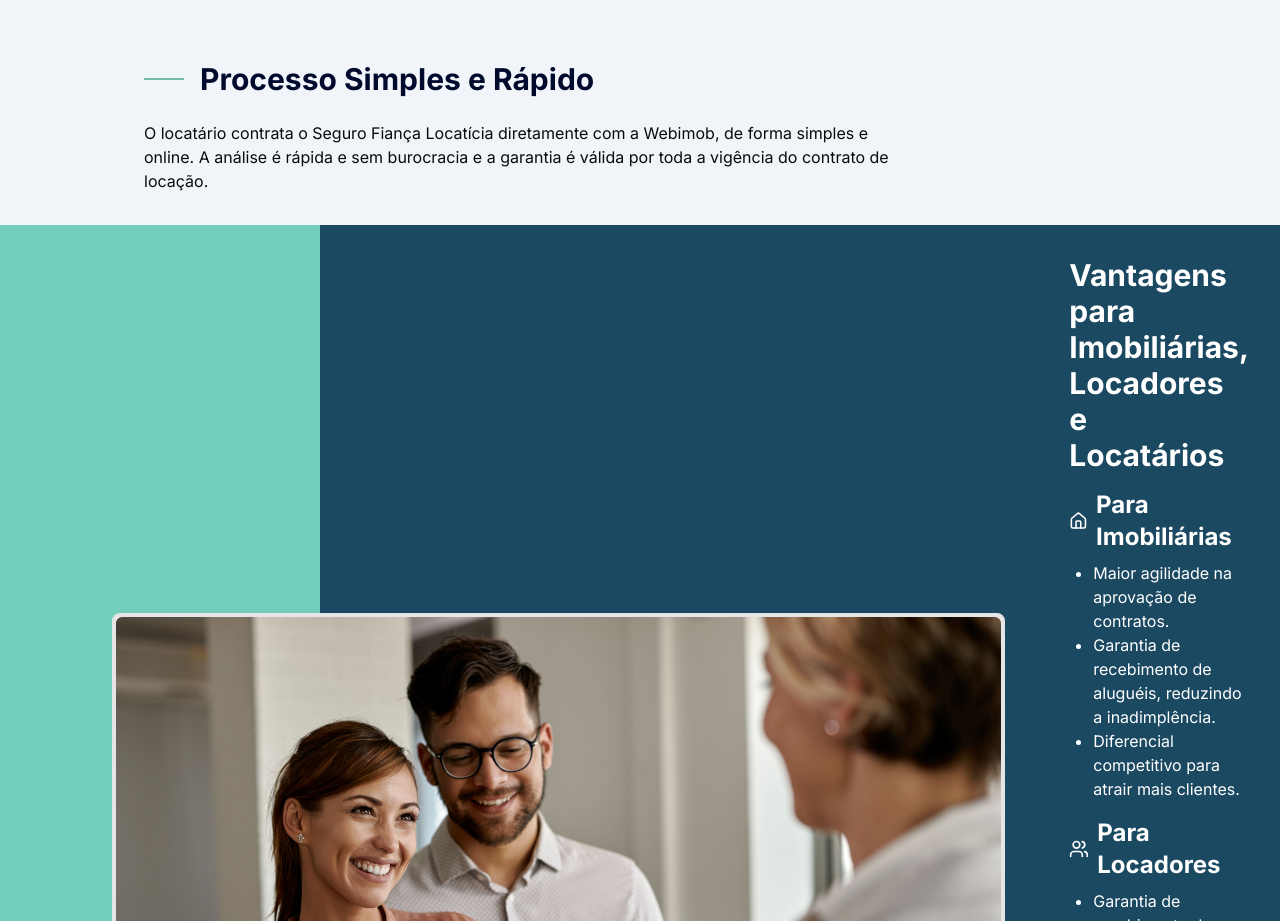
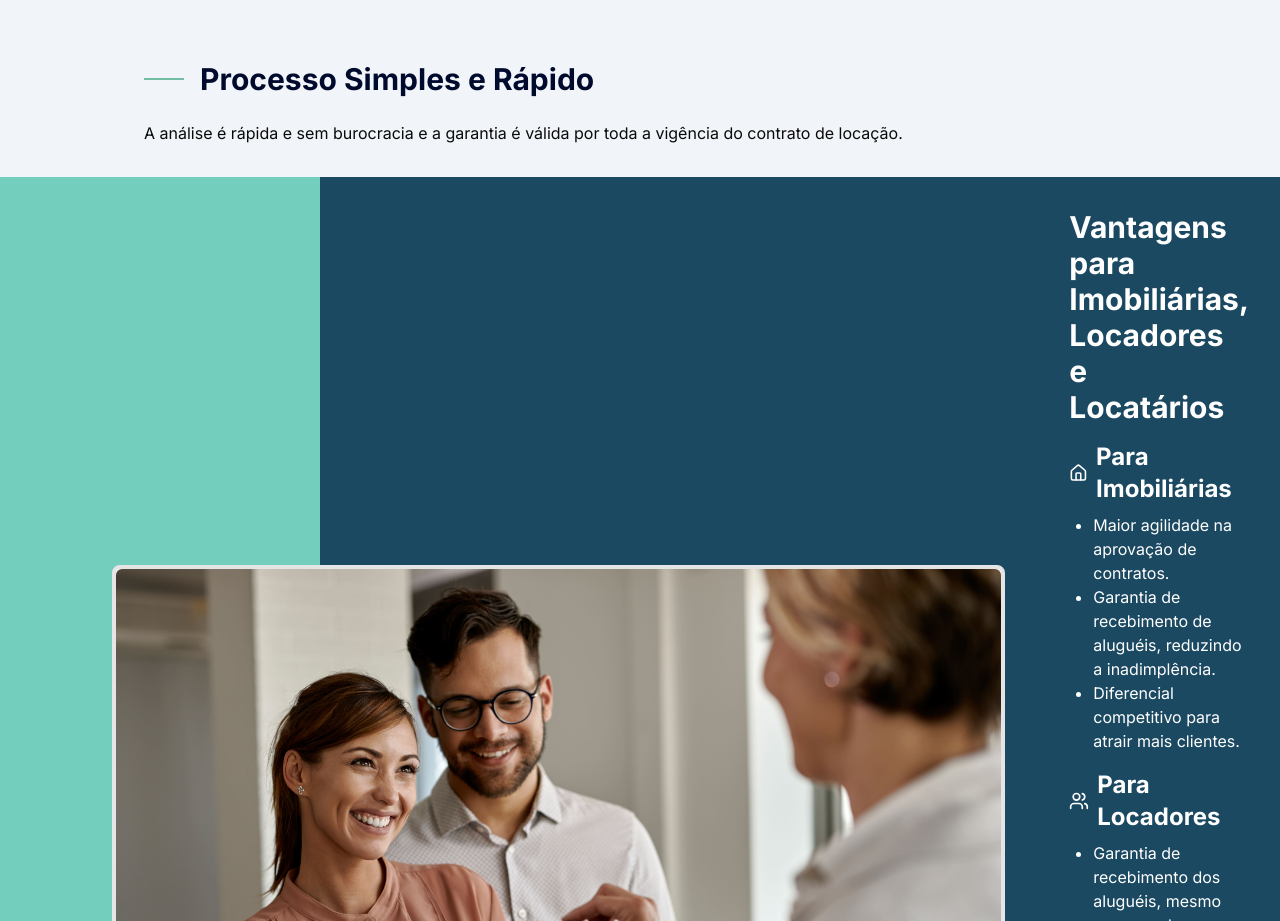
Before and after one commit to WebimobSeguros/WebimobLandingPage, a Next.js app in the folder my-app/: page /produtos/seguro-fianca in a window 1280 px wide. Shown: the part 860-1781 px from the top of the page. Built offline with nearby package versions, Linux system fonts and the light colour scheme.

Commit message:
Update fiança text

```diff
--- a/my-app/app/produtos/seguro-fianca/page.tsx
+++ b/my-app/app/produtos/seguro-fianca/page.tsx
@@ -87,7 +87,7 @@ export default function SeguroFianca() {
           />
           <InfoSection
             title='Processo Simples e Rápido'
-            description='O locatário contrata o Seguro Fiança Locatícia diretamente com a Webimob, de forma simples e online. A análise é rápida e sem burocracia e a garantia é válida por toda a vigência do contrato de locação.'
+            description='A análise é rápida e sem burocracia e a garantia é válida por toda a vigência do contrato de locação.'
           />
         </div>
       </section>
```
